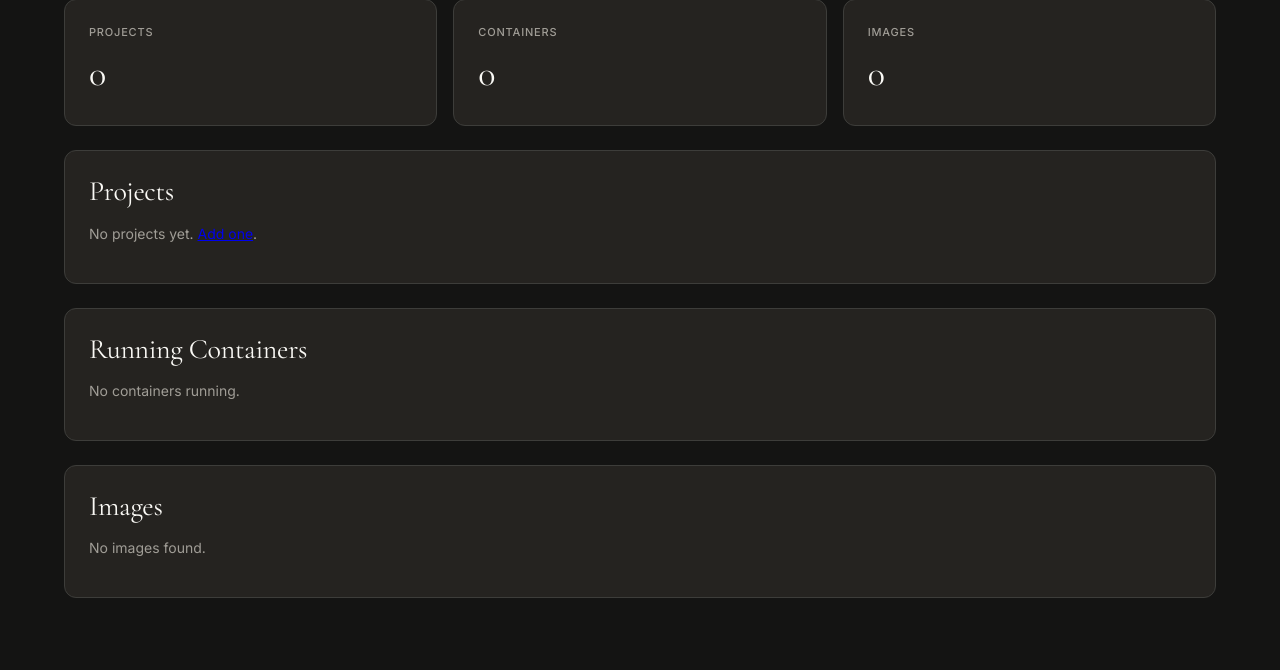
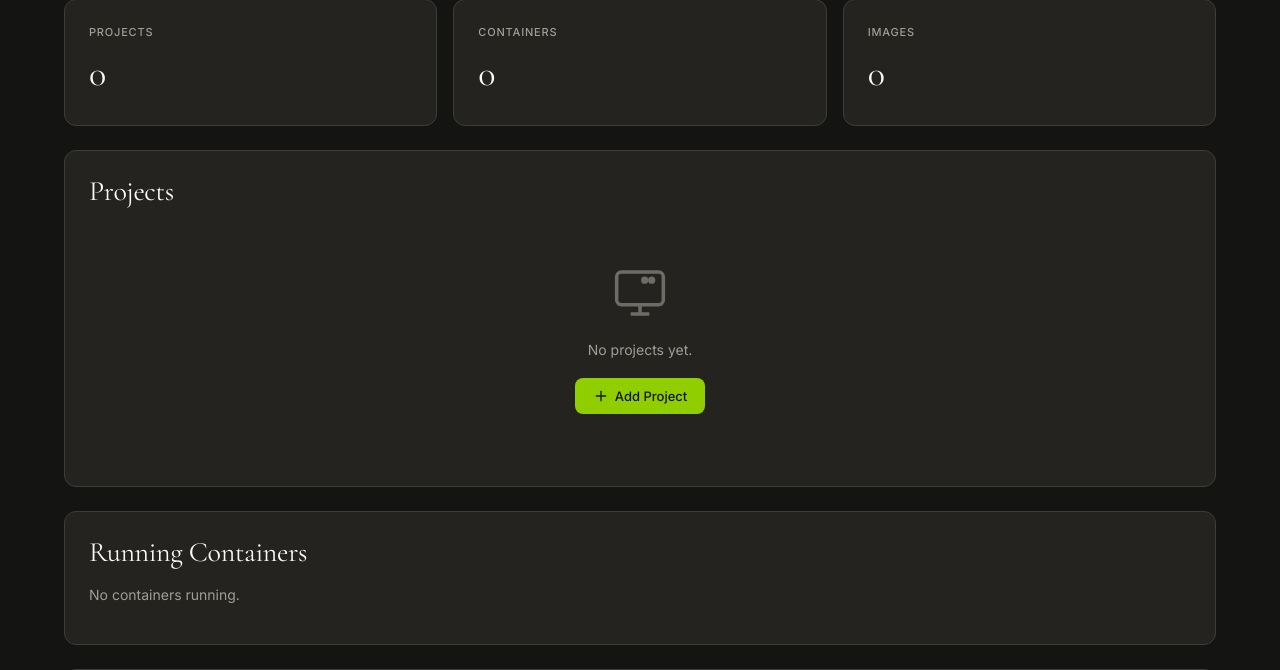
Before and after one commit to QudsLab/DockLiner, a FastAPI app: template app/templates/dashboard.html in a window 1280 px wide. Shown: the part 187-857 px from the top of the page. Run offline with FastAPI, Linux system fonts and the light colour scheme; the template is opened without the code that fills it, so the values that code supplies are empty.

Commit message:
Update dashboard.html

```diff
--- a/app/templates/dashboard.html
+++ b/app/templates/dashboard.html
@@ -33,7 +33,19 @@
     </tbody>
   </table>
   {% else %}
-  <p style="color:var(--muted)">No projects yet. <a href="/projects">Add one</a>.</p>
+  <div style="text-align:center;padding:48px 20px;">
+    <svg width="56" height="56" viewBox="0 0 24 24" fill="none" stroke="var(--muted)" stroke-width="1.5" style="opacity:.6;margin-bottom:12px;">
+      <rect x="2" y="3" width="20" height="14" rx="2"/><path d="M8 21h8m-4-4v4"/><circle cx="17" cy="6.5" r=".8" fill="currentColor"/><circle cx="14" cy="6.5" r=".8" fill="currentColor"/>
+    </svg>
+    <p style="color:var(--muted);margin:0 0 18px;font-size:14px;">No projects yet.</p>
+    <a class="btn btn-primary" href="/projects/add" style="text-decoration:none;display:inline-flex;align-items:center;gap:6px;">
+      <svg width="16" height="16" viewBox="0 0 24 24" fill="none" stroke="currentColor" stroke-width="2" stroke-linecap="round" stroke-linejoin="round">
+        <line x1="12" y1="5" x2="12" y2="19"></line>
+        <line x1="5" y1="12" x2="19" y2="12"></line>
+      </svg>
+      Add Project
+    </a>
+  </div>
   {% endif %}
 </div>
 
```
